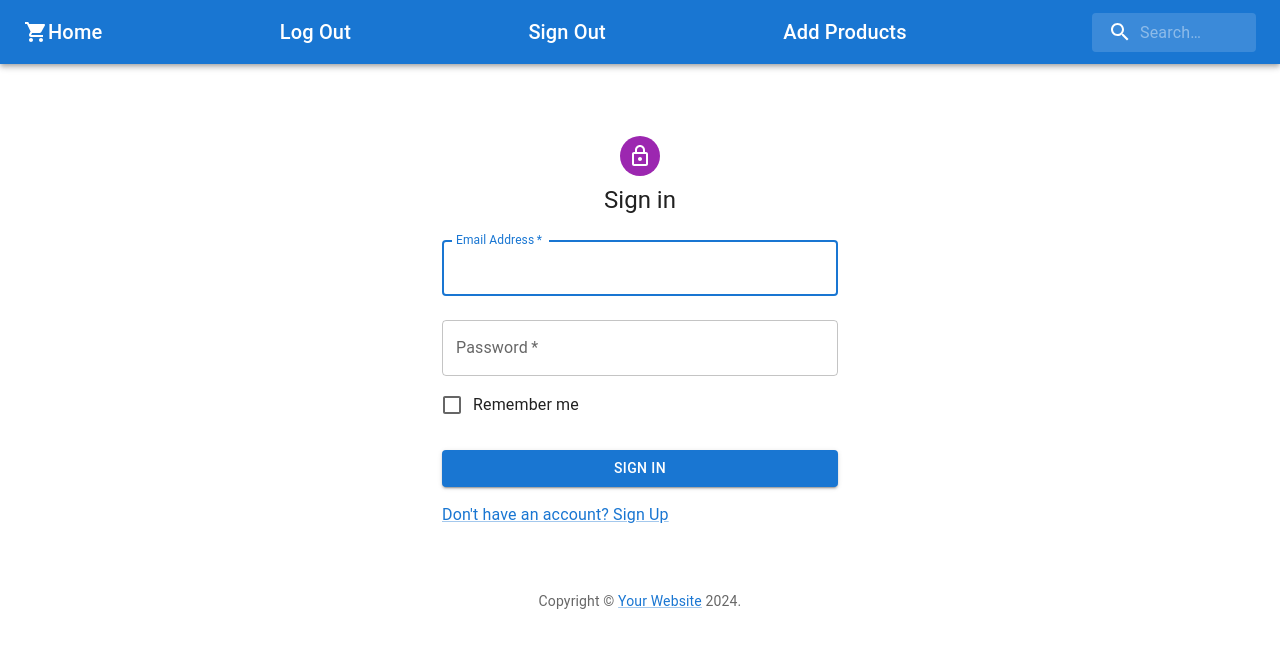
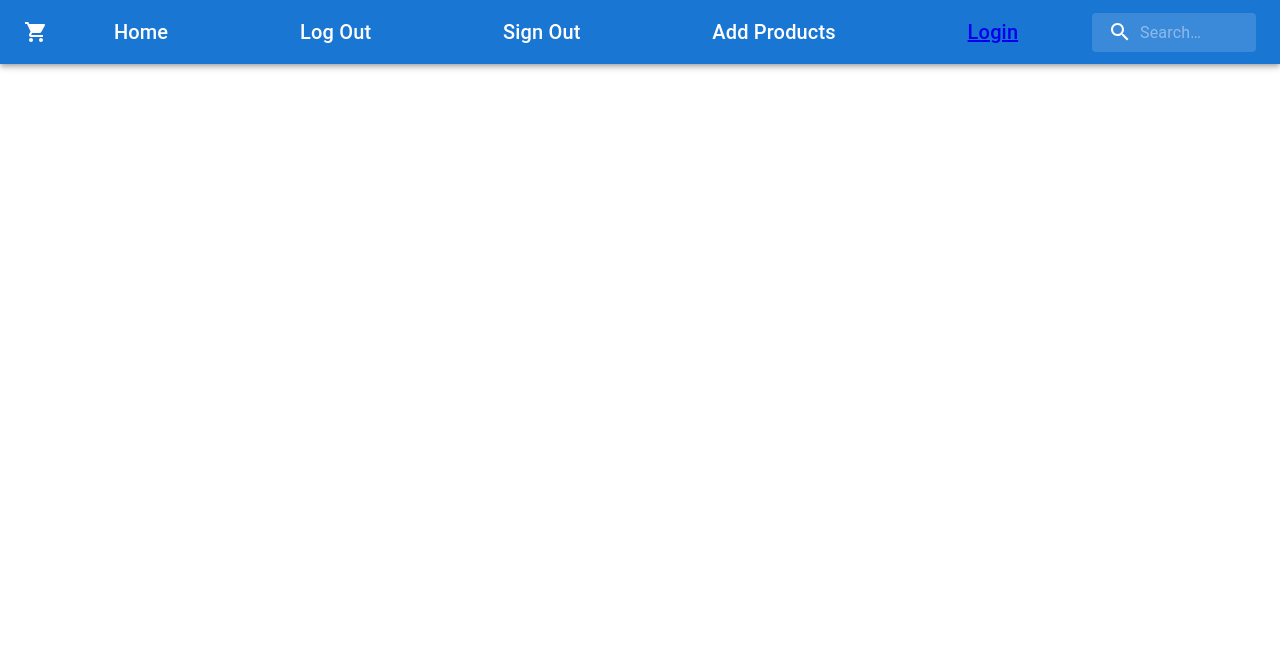
Before and after one commit to lynx6625/eshop, a React (Create React App) app: page / in a window 1280 px wide. Shown: the top 648 px of the page. Built offline with nearby package versions, Linux system fonts and the light colour scheme.

Commit message:
recreated temporary navbar, login and sign up page

```diff
--- a/src/common/App.js
+++ b/src/common/App.js
@@ -9,10 +9,12 @@ function App() {
   return (
     <div className="App">
       <Navbar/>
+      <Router>
       <Routes>
-      <Route path="/login" element={<Login />} />
-      <Route path="/signup" element={<Signup />} />
+      <Route path="/login" element={<Login/>} />
+      <Route path="/signup" element={<Signup/>} />
       </Routes>
+      </Router>
     </div>
   );
 }
--- a/src/components/Navbar/Navbar.js
+++ b/src/components/Navbar/Navbar.js
@@ -9,7 +9,9 @@ import InputBase from '@mui/material/InputBase';
 import MenuIcon from '@mui/icons-material/Menu';
 import SearchIcon from '@mui/icons-material/Search';
 import ShoppingCartIcon from '@mui/icons-material/ShoppingCart';
+import { Link, useNavigate } from 'react-router-dom'
 import { BrowserRouter as Router, Routes, Route } from 'react-router-dom';
+
 
 const Search = styled('div')(({ theme }) => ({
   position: 'relative',
@@ -57,6 +59,7 @@ export default function Navbar() {
   return (
     <Box sx={{ flexGrow: 1 }}>
       <AppBar position="static">
+        <Router>
         <Toolbar>
         <ShoppingCartIcon/>
           <Typography
@@ -91,6 +94,17 @@ export default function Navbar() {
           >
             Add Products
           </Typography>
+          <Typography
+          variant="h6"
+          noWrap
+          component="div"
+          sx={{ flexGrow: 1, display: { xs: 'none', sm: 'block' } }}
+        >
+            <Link component={Link} to="/Login" underline="none">
+            Login
+            </Link>
+          </Typography>
+
           <Search>
             <SearchIconWrapper>
               <SearchIcon />
@@ -101,6 +115,7 @@ export default function Navbar() {
             />
           </Search>
         </Toolbar>
+        </Router>
       </AppBar>
     </Box>
   );
--- a/src/index.js
+++ b/src/index.js
@@ -9,8 +9,7 @@ import Navbar from './components/Navbar/Navbar';
 const root = ReactDOM.createRoot(document.getElementById('root'));
 root.render(
   <React.StrictMode>
-    <Navbar/>
-    <Login />
+    <App/>
   </React.StrictMode>
 );
 
```
Also changed, not shown: package.json (+12 -0 lines), 2 other files (tests, documents, lock files or other folders).
